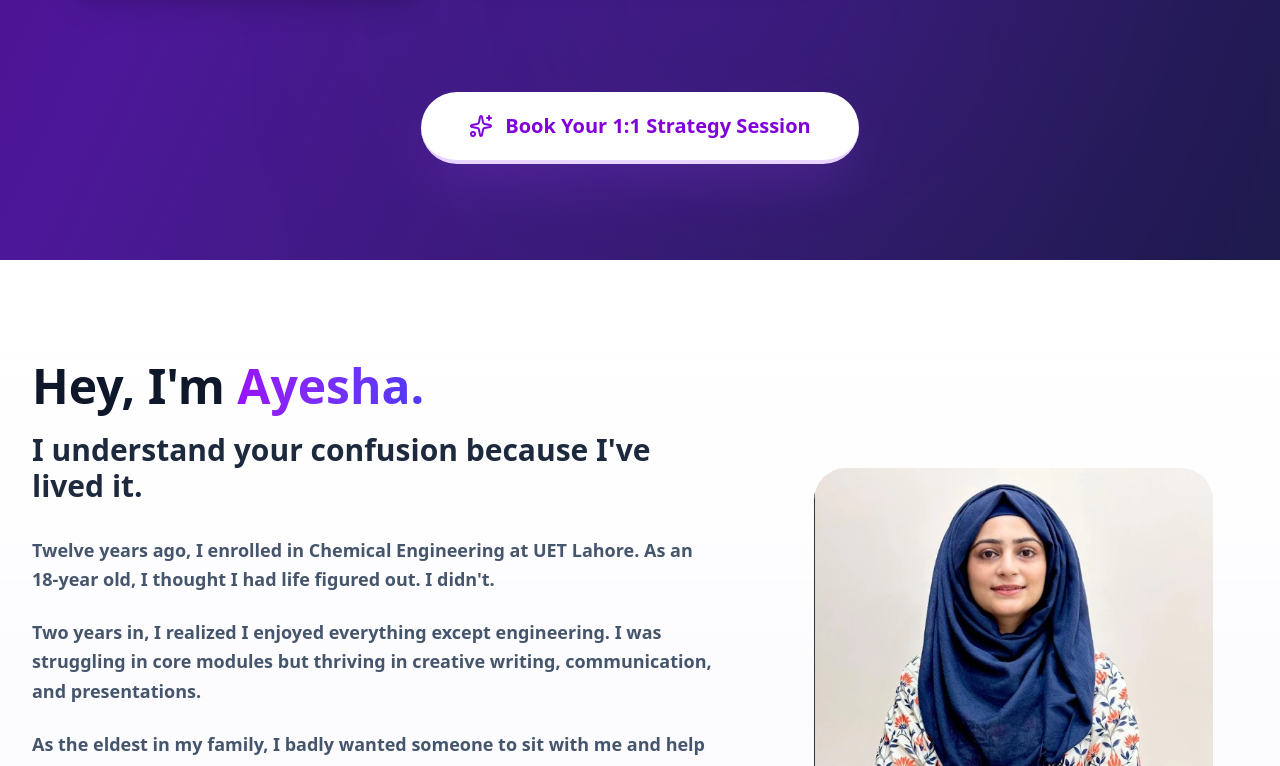
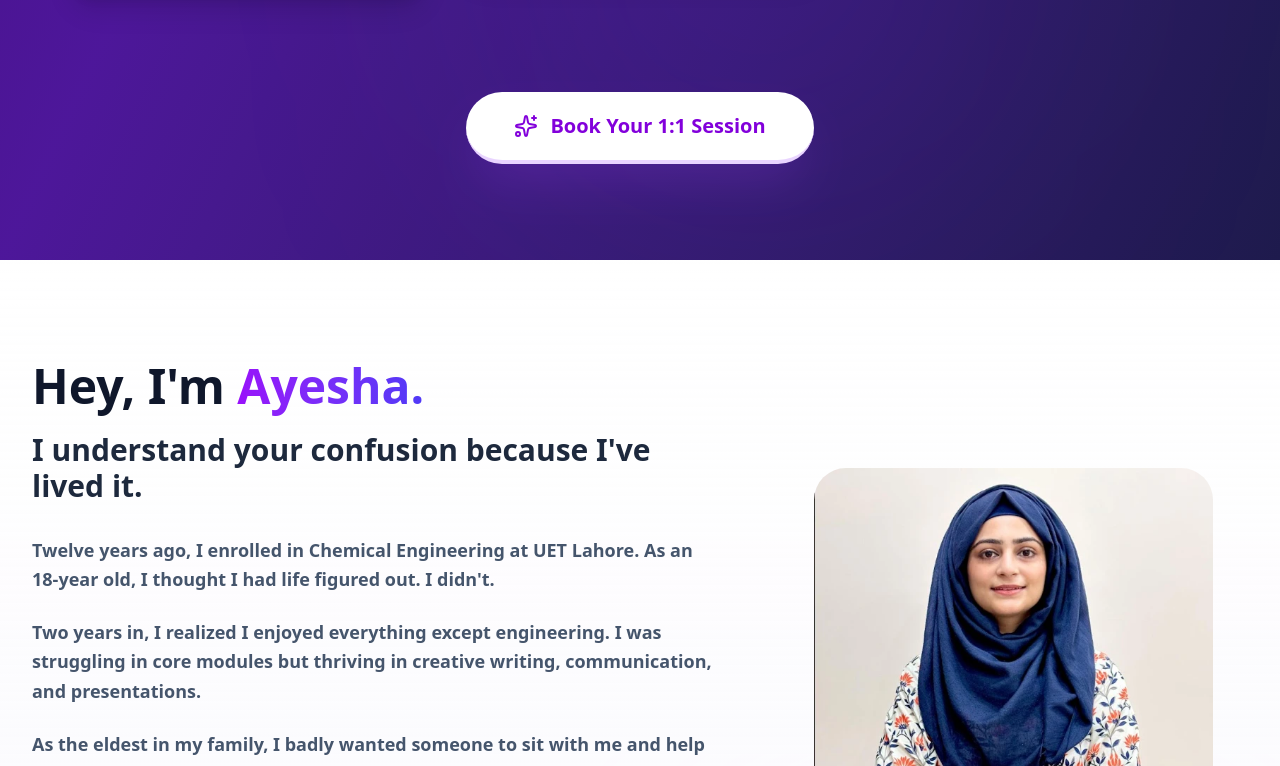
Before and after one commit to jawadashraf772/unizconnect, a Next.js app: page / in a window 1280 px wide. Shown: the part 10814-11580 px from the top of the page. Built offline with nearby package versions, Linux system fonts and the light colour scheme.

Commit message:
Remove 'Strategy' from 'Book Your 1:1 Strategy Session' CTA buttons

```diff
--- a/src/components/FooterSection.tsx
+++ b/src/components/FooterSection.tsx
@@ -74,7 +74,7 @@ export default function FooterSection() {
             className="w-full sm:w-auto px-12 py-6 bg-white text-purple-700 font-black text-2xl rounded-full shadow-2xl shadow-purple-500/20 cursor-pointer border-b-4 border-purple-200 active:border-b-0 active:mt-1 transition-all flex items-center gap-3 mx-auto justify-center"
           >
             <Sparkles className="w-7 h-7" />
-            Book Your 1:1 Strategy Session
+            Book Your 1:1 Session
           </motion.button>
         </motion.div>
 
--- a/src/components/TestimonialsSection.tsx
+++ b/src/components/TestimonialsSection.tsx
@@ -392,7 +392,7 @@ export default function TestimonialsSection() {
             className="w-full sm:w-auto px-12 py-5 bg-white text-purple-700 font-black text-xl rounded-full shadow-2xl shadow-purple-500/20 border-b-4 border-purple-200 active:border-b-0 active:mt-1 transition-all flex items-center justify-center gap-3 mx-auto"
           >
             <Sparkles className="w-6 h-6" />
-            Book Your 1:1 Strategy Session
+            Book Your 1:1 Session
           </motion.button>
         </motion.div>
 
--- a/src/components/TrustSection.tsx
+++ b/src/components/TrustSection.tsx
@@ -199,7 +199,7 @@ export default function TrustSection() {
             onClick={scrollToForm}
             className="w-full sm:w-auto px-12 py-5 bg-gradient-to-r from-purple-600 to-indigo-600 text-white font-black text-xl rounded-full shadow-lg shadow-purple-500/20 active:mt-1 transition-all"
           >
-            Book Your 1:1 Strategy Session 🚀
+            Book Your 1:1 Session 🚀
           </motion.button>
         </div>
 
```
